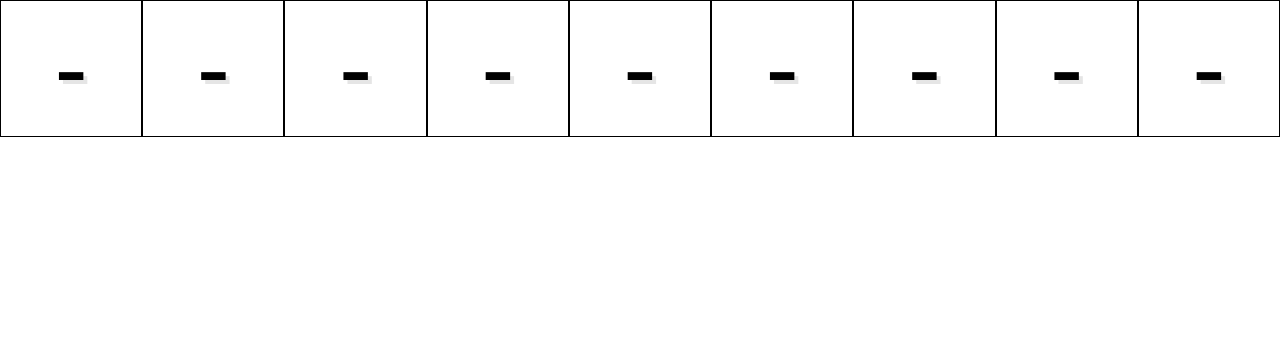
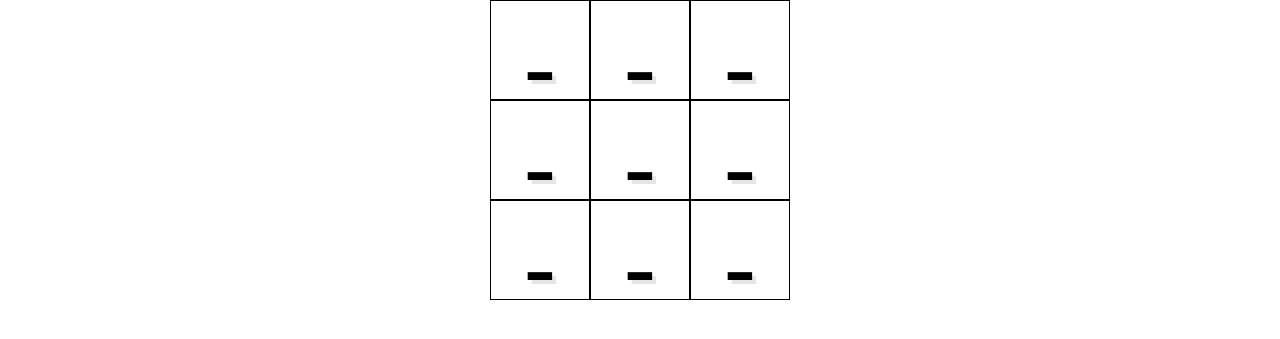
Before and after one commit to tsbutler/php-ttt, a PHP site: page / in a window 1280 px wide. Shown: the top 339 px of the page. Run offline with PHP 8.4, Linux system fonts and the light colour scheme.

Commit message:
seem to have made a rudimentary grid in flexbox. Now I just need to change the content when a player clicks there

```diff
--- a/index.php
+++ b/index.php
@@ -25,17 +25,23 @@ session_start();
     $turn_counter = 0;
   ?>
 
-  <div class="container">
+  <div class="grid">
+    <div class="grid-row row1">
       <div class="box box0"><?php echo $_SESSION["box0"]; ?></div>
       <div class="box box1"><?php echo $_SESSION["box1"]; ?></div>
       <div class="box box2"><?php echo $_SESSION["box2"]; ?></div>
+    </div>
+    <div class="grid-row row2">
       <div class="box box3"><?php echo $_SESSION["box3"]; ?></div>
       <div class="box box4"><?php echo $_SESSION["box4"]; ?></div>
       <div class="box box5"><?php echo $_SESSION["box5"]; ?></div>
+    </div>
+    <div class="grid-row row3">
       <div class="box box6"><?php echo $_SESSION["box6"]; ?></div>
       <div class="box box7"><?php echo $_SESSION["box7"]; ?></div>
       <div class="box box8"><?php echo $_SESSION["box8"]; ?></div>
     </div>
+  </div>
 
 </body>
 </html>
--- a/style.css
+++ b/style.css
@@ -9,12 +9,17 @@ body {
 
 }
 
-.container {
+.grid {
   display: flex;
   justify-content: center;
   align-items: center;
+
+
 }
 
+.grid-row {
+
+}
 /*Some default styles to make each box visible.*/
 .box {
   color:black;
@@ -23,5 +28,6 @@ body {
   text-shadow: 4px 4px 0 rgba(0,0,0,0.1);
   padding: 10px;
   border: 1px solid black;
-  flex: 1;
+  height: 100px;
+  width:  100px;
 }
```
Lines whose indentation alone changed are shown as unchanged.
